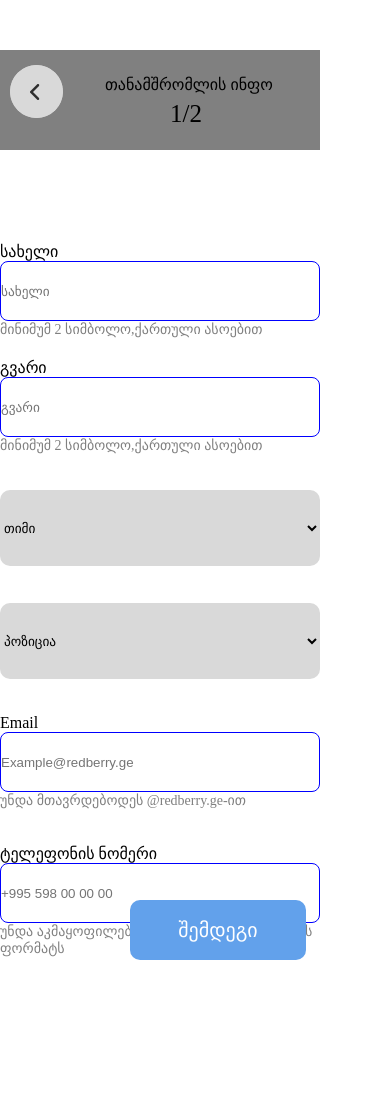
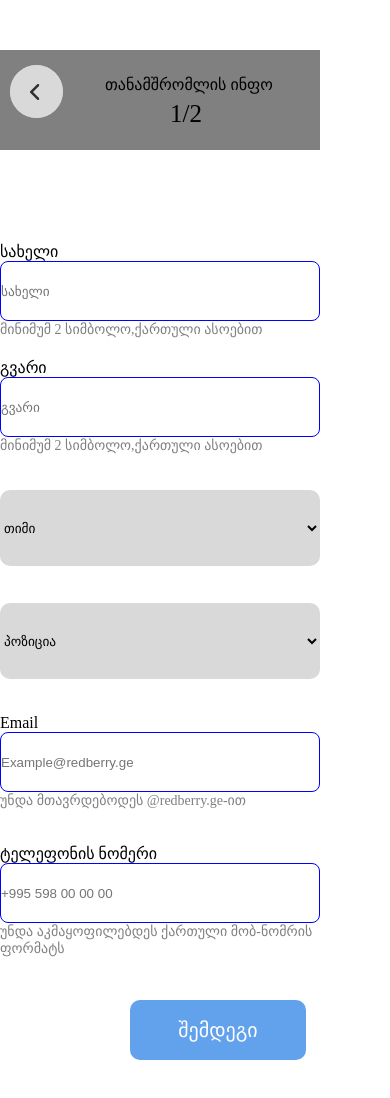
Before and after one commit to khimsha04/projectwithredberry, a plain HTML site: page contact.html in a window 390 px wide. Drawn offline with Linux system fonts and the light colour scheme; no server answers.

Commit message:
update css

```diff
--- a/css/media.css
+++ b/css/media.css
@@ -118,7 +118,7 @@
   }
   .next {
     position: absolute;
-    top: 900px;
+    top: 1000px;
     left: 130px;
   }
   .from-container {
```
